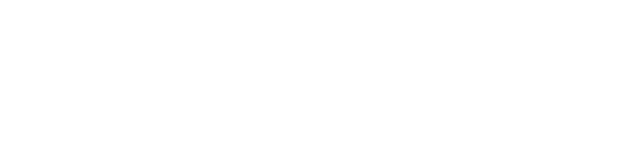
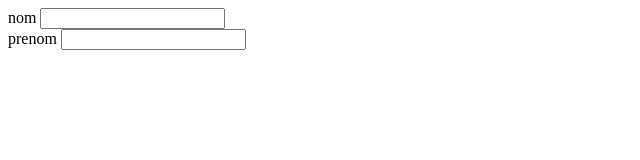
Before and after one commit to minagueye/second, a plain HTML site: page accueil.html in a window 1280 px wide. Shown: the whole page, without its empty margins (0-640 px from the left). Drawn offline with Linux system fonts and the light colour scheme.

Commit message:
formulaire

```diff
--- a/accueil.html
+++ b/accueil.html
@@ -0,0 +1,29 @@
+<!DOCTYPE html>
+<html lang="en">
+<head>
+    <meta charset="UTF-8">
+    <meta name="viewport" content="width=device-width, initial-scale=1.0">
+    <title>Accueil</title>
+</head>
+<body>
+    <section>
+        <form >
+           <div class="form">
+            <div>
+                <label>nom</label>
+                <input type="text">
+
+            </div>
+
+            <div>
+                <label>prenom</label>
+                <input type="text">
+
+            </div>
+           </div>
+
+
+        </form>
+    </section>
+</body>
+</html>
```
Also changed, not shown: index.html (+1 -0 lines).
